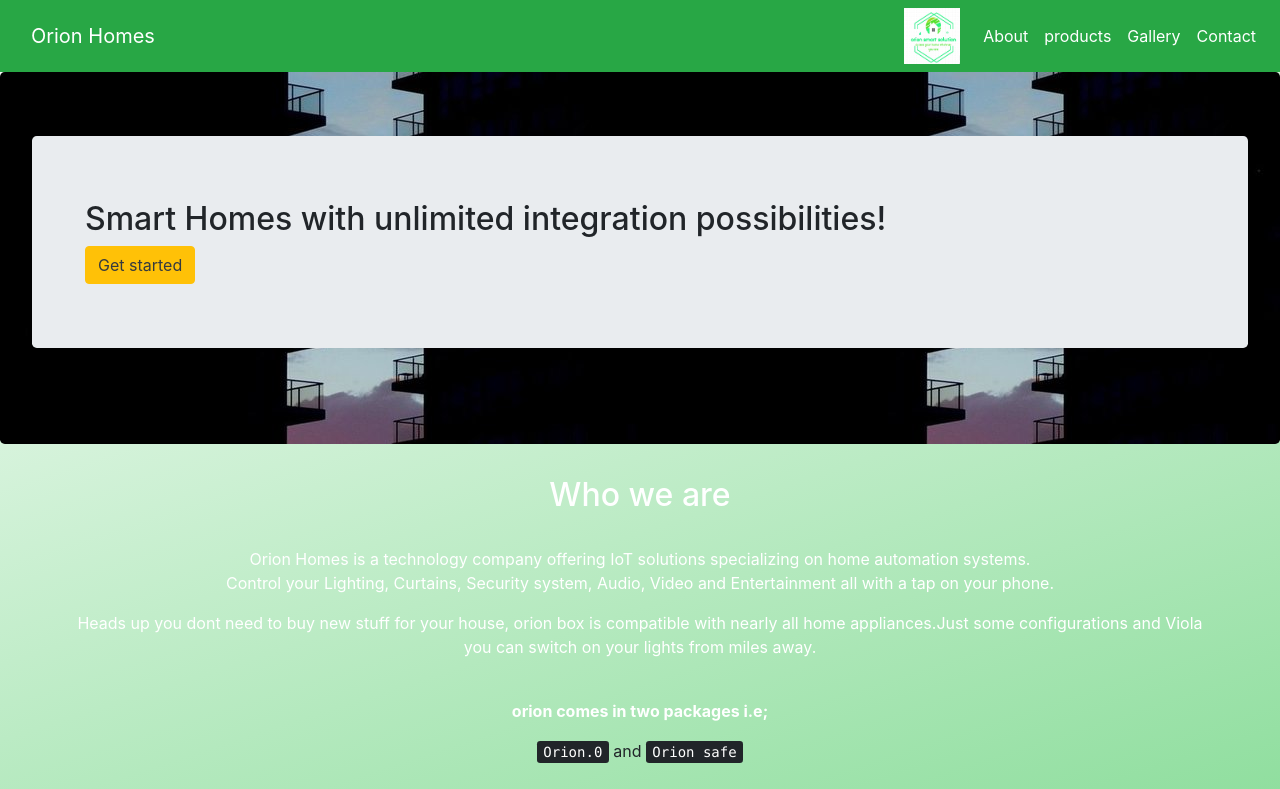
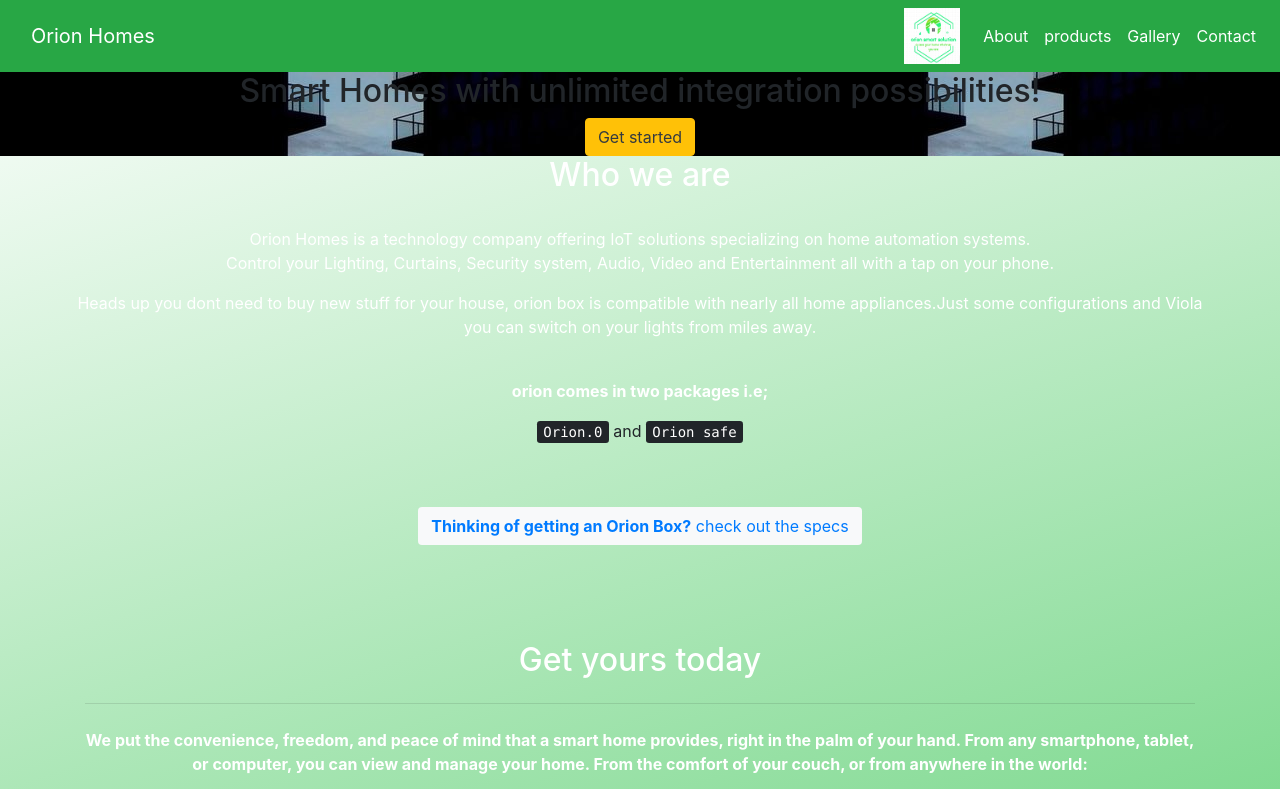
Before and after one commit to ggichure/orion.github.io, a plain HTML site: page index.html in a window 1280 px wide. Shown: the top 789 px of the page. Drawn offline with Linux system fonts and the light colour scheme.

Commit message:
Update index.html

```diff
--- a/index.html
+++ b/index.html
@@ -70,10 +70,10 @@ background: linear-gradient(162deg, rgba(255,255,255,1) 0%, rgba(0,180,34,1) 100
     </nav>
 <!--==== end of nav section ====-->
 <!--===header section===-->
-<header class=" jumbotron  " id="page-top"  >
-    <div class="jumbotron">
-	<div class="container">
-	<div class="banner-text">
+<header class="logo-header   " id="page-top"  >
+    <div class="row h-100 align-items-center ">
+	<div class="container h-100">
+	<div class="banner-text col-12 col-md-12 text-center header-content">
 	<div class="banner-heading ">
         <h2 class="text-white>CUSTOM HOME AUTOMATION SOLUTIONS</h2>
 </div>
```
